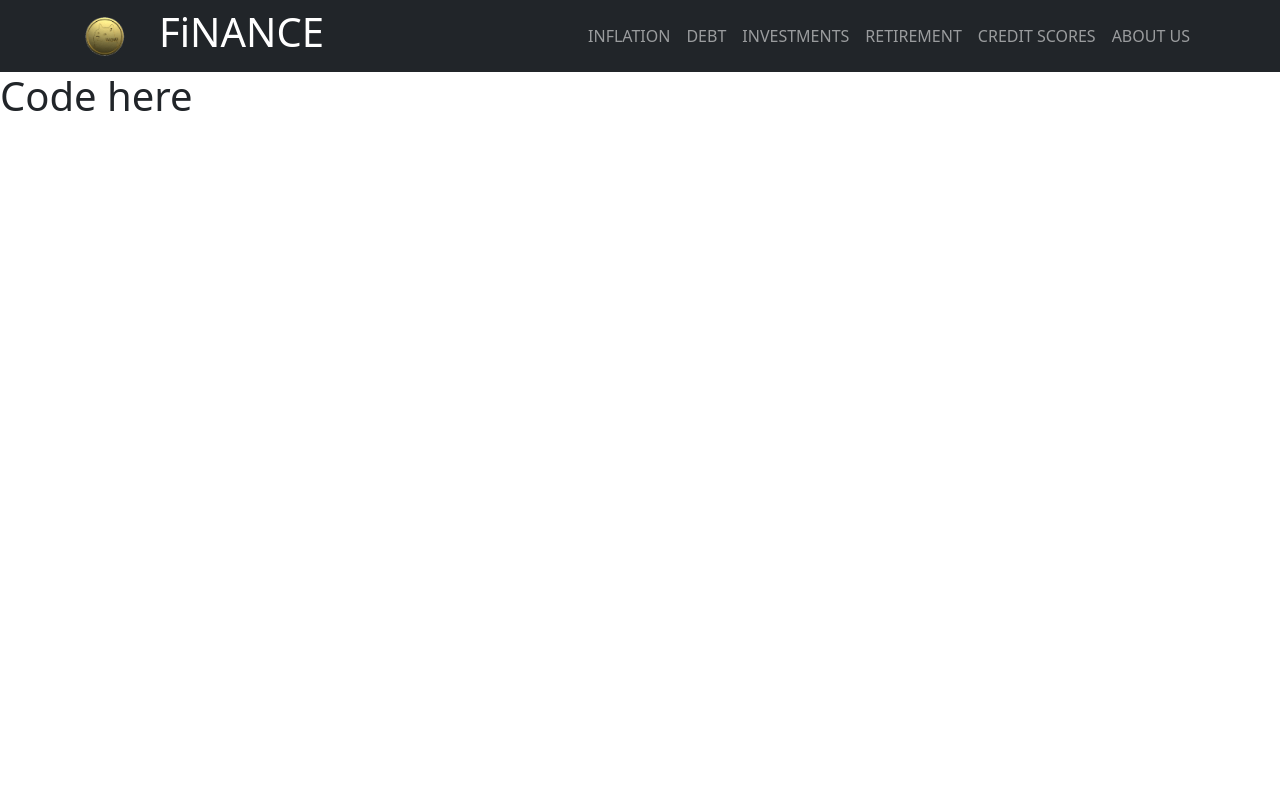
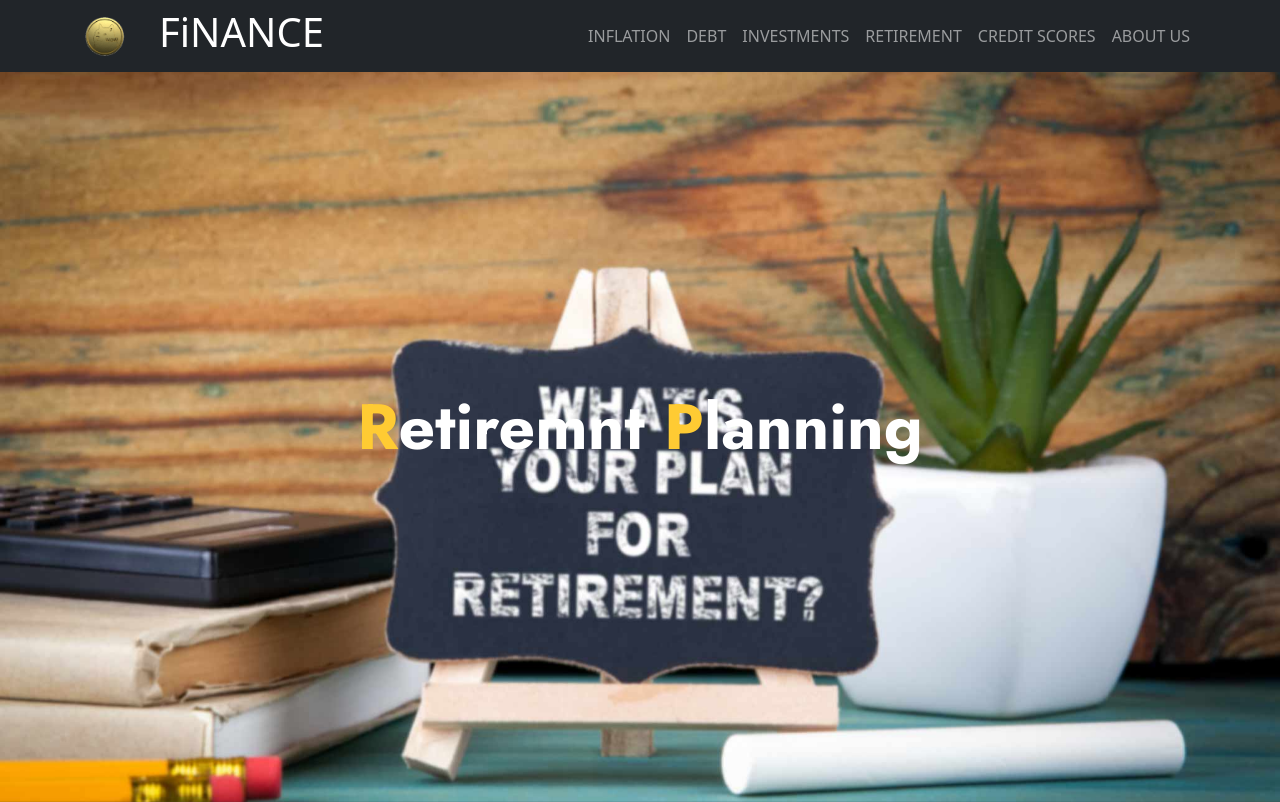
Before and after one commit to KRenHong/FiNANCE, a PHP site: page /retirement.php in a window 1280 px wide. Before the commit the page ends 111 px from the top, so only its background shows below. Run offline with PHP 8.4, Linux system fonts and the light colour scheme; some libraries are stand-ins or nearby versions.

Commit message:
New create for Retirement and Credit

```diff
--- a/components/retirement/retirement.inc.php
+++ b/components/retirement/retirement.inc.php
@@ -1 +1,21 @@
-<h1> Code here</h1>
+<!-- retirement.inc.php -->
+<div class="flex-grow-1">
+    <!-- ======= Hero Section ======= -->
+    <section id="hero">
+      <div id="heroCarousel" data-bs-interval="5000" class="carousel slide carousel-fade" data-bs-ride="carousel">
+
+        <ol class="carousel-indicators" id="hero-carousel-indicators"></ol>
+
+        <div class="carousel-inner" role="listbox">
+
+        <!-- Slide 5 -->
+        <div
+            class="carousel-item active"
+            style="background-image: url(img/bg-retirement.jpg); background-position: center">
+            <div class= "carousel-container">
+                <h2 id="heroTitle" class="animate__animated animate__fadeInDown">R<span id="heroTitle-2">etiremnt </span>P<span id="heroTitle-2">lanning</span></h2>
+                <div class= "container">
+
+                </div>
+            </div>
+        </div>
```
Also changed, not shown: components/credit/credit.inc.php (+20 -1 lines), components/credit/credit.inc.css (added), components/retirement/retirement.inc.css (added), img/bg-creditscore.jpg (added), img/bg-retirement.jpg (added).
